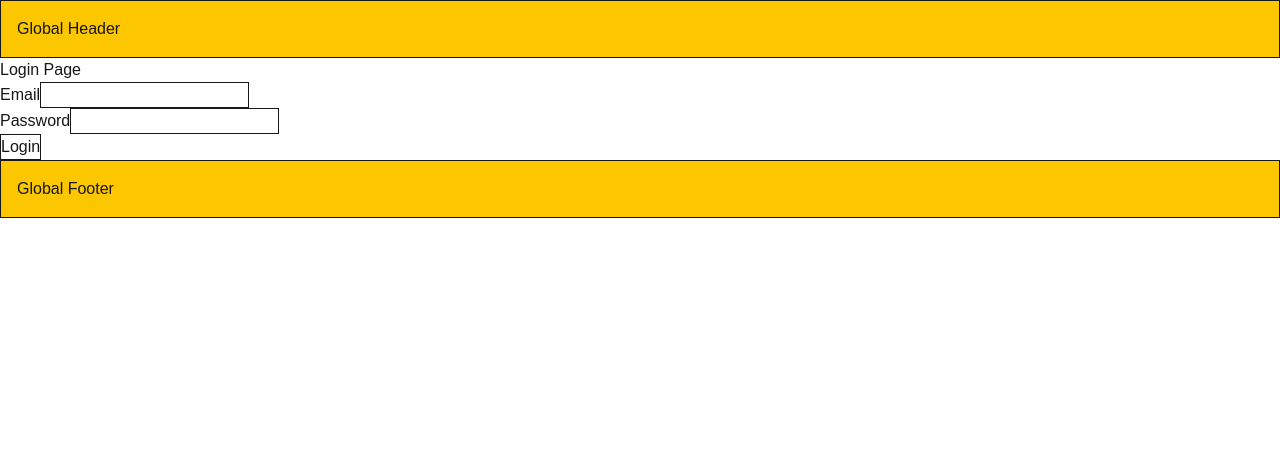
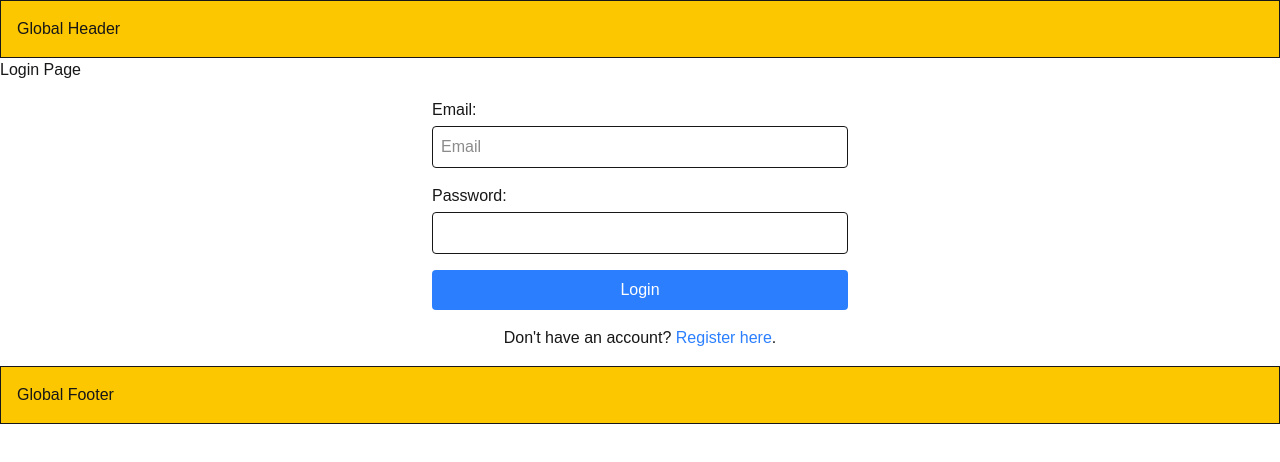
Before and after one commit to Visnusah/frontend_nextjs, a Next.js app: page /example/react-hookform in a window 1280 px wide. Shown: the top 462 px of the page. Built offline with nearby package versions, Linux system fonts and the light colour scheme.

Commit message:
feat: implement user registration and login functionality with form handling

```diff
--- /dev/null
+++ b/lib/actions/auth-action.ts
@@ -0,0 +1,16 @@
+"use server"; // from frontend server
+import { RegisterFormData } from "@/app/example/react-hookform/_components/schema";
+import { register } from "../../lib/api/auth";
+
+export async function registerUser(data: RegisterFormData) {
+    try {
+        const result = await register(data);
+        // how to send data to component
+        if (result.success) {
+            return { success: true, data: result.data, message: result.message || "Registration Successful" };
+        }
+        return { success: false, data: null, message: result.message || "Registration Failed" };
+    } catch (error: any) {
+        return { success: false, data: null, message: error.message || "Registration Failed" };
+    }
+};
--- /dev/null
+++ b/lib/api/auth.ts
@@ -0,0 +1,24 @@
+import axiosInstance from "./axios-instance";
+import {API} from "./endpoints";
+
+/**
+ * Registers a new user by sending registration data to the server.
+ *
+ * @param {any} data - The user information to be registered.
+ * @returns {Promise<any>} - Returns the server response data on success.
+ * @throws {Error} - Throws an error with a custom message from the response or a default fallback.
+ */
+export const register = async (data: any) => {
+    try {
+        // Send POST request to the registration endpoint
+        const response = await axiosInstance.post(API.AUTH.REGESTER, data);
+
+        // Return the payload from the response
+        return response.data;
+    } catch (error: any) {
+        // Handle potential errors and extract the error message
+        throw new Error(
+            error?.response?.data?.message || "Registration Failed"
+        );
+    }
+};
--- /dev/null
+++ b/lib/api/endpoints.ts
@@ -0,0 +1,6 @@
+export const API = {
+    AUTH:{
+        REGESTER: "api/v1/auth/register",
+        LOGIN: "api/v1/auth/login"
+    },
+};
--- a/src/app/(auth)/login/page.tsx
+++ b/src/app/(auth)/login/page.tsx
@@ -1,5 +1,9 @@
-export default function LoginPage(){
-    return(
-        <div>Login Page here ↓</div>
-    )
+import LoginForm from "@/app/example/react-hookform/_components/Loginform";
+
+export default function Page() {
+    return (
+        <div>
+            <LoginForm/>
+        </div>
+    );
 }
--- a/src/app/example/react-hookform/_components/Loginform.tsx
+++ b/src/app/example/react-hookform/_components/Loginform.tsx
@@ -1,44 +1,73 @@
 "use client";
 import { useForm } from "react-hook-form";
-import { required } from "zod/v4-mini";
+import { LoginFormData, loginSchema } from "@/app/example/react-hookform/_components/schema";
+import { zodResolver } from "@hookform/resolvers/zod";
+import { useState, useTransition } from "react";
+import { useRouter } from "next/navigation";
 export default function LoginForm() {
+    const [isPending, startTransition] = useTransition();
+    const [error, setError] = useState('');
+    const router = useRouter();
+
     const {
-    register, // to implement in input
-    handleSubmit, // to implement submission
-    formState: { errors, isSubmitting },
-  } = useForm({
-    defaultValues: {
-      email: "", // states default
-      password: "",
-    },
+        register,
+        handleSubmit,
+        formState: { errors, isSubmitting }
+    } = useForm<LoginFormData>({
+        resolver: zodResolver(loginSchema),
     });
-  const onSubmit = (data: any) => {
-    alert("Submitted data: " + data.email + ", " + data.password);
-  };
+
+    const onSubmit = (data: LoginFormData) => {
+        // isPending is true during the transition,
+        // and false after it finishes
+        setError('');
+        startTransition(
+            async () => {
+                try {
+
+                } catch (error: any) {
+                    setError(error?.message || 'Login failed');
+                }
+            }
+        );
+    }
     return (
-    <div>
+        <div className="max-w-md mx-auto p-4">
             <form onSubmit={handleSubmit(onSubmit)}>
-        <div>
-          <label htmlFor="">Email</label>
+                {error && <div className="mb-4 text-red-500 border border-red-500 p-2 rounded">{error}</div>}
+                <div className="mb-4">
+                    <label className="block mb-1">Email:</label>
                     <input
-            className="border"
                         type="email"
-            {...register("email", { required: "Email is required" })}
+                        {...register("email")}
+                        placeholder="Email"
+                        className="w-full border p-2 rounded"
                     />
-          {errors.email && <span>(errors.email.message)</span>}
+                    {errors.email && <span className="text-red-500">{errors.email.message}</span>}
                 </div>
-        <div>
-          <label>Password</label>
+
+                <div className="mb-4">
+                    <label className="block mb-1">Password:</label>
                     <input
-            className="border"
                         type="password"
-            {...register("password", { required: "password is required" })}
+                        {...register("password")}
+                        className="w-full border p-2 rounded"
                     />
-          {errors.password && <span>(errors.password.message)</span>}
+                    {errors.password && <span className="text-red-500">{errors.password.message}</span>}
                 </div>
-        <button className="border" type="submit" disabled={isSubmitting}>
-          Login
+
+                <button
+                    type="submit"
+                    disabled={isSubmitting || isPending}
+                    className="w-full bg-blue-500 text-white p-2 rounded"
+                >
+                    {isPending ? "Logging in..." : "Login"}
                 </button>
+                <div className="mt-4">
+                    <p className="mt-4 text-center">
+                        Don't have an account? <a href="/register" className="text-blue-500">Register here</a>.
+                    </p>
+                </div>
             </form>
         </div>
     );
--- a/src/app/example/react-hookform/_components/RegisterForm.tsx
+++ b/src/app/example/react-hookform/_components/RegisterForm.tsx
@@ -4,6 +4,7 @@ import { registerSchema, RegisterFormData } from "@/app/example/react-hookform/_
 import { zodResolver } from "@hookform/resolvers/zod";
 import { useState, useTransition } from "react";
 import { useRouter } from "next/navigation";
+import { registerUser } from "../../../../../lib/actions/auth-action";
 
 export default function RegisterForm() {
     const [isPending, startTransition] = useTransition();
@@ -25,8 +26,11 @@ export default function RegisterForm() {
         startTransition(
             async () => {
                 try {
-                    await new Promise(resolve => setTimeout(resolve, 2000));
-                    // Simulate successful registration
+                    const result = await registerUser(data);
+                    if (!result.success) {
+                        setError(result.message || "Register Failed")
+                        return;
+                    }
                     router.push("/login");
                 } catch (error: any) {
                     setError(error?.message || 'Registration failed');
```
Lines whose indentation alone changed are shown as unchanged.
